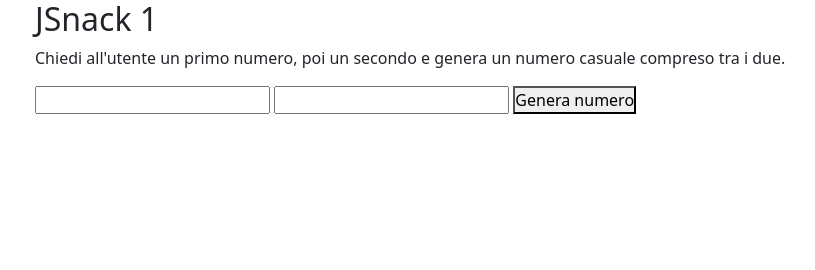
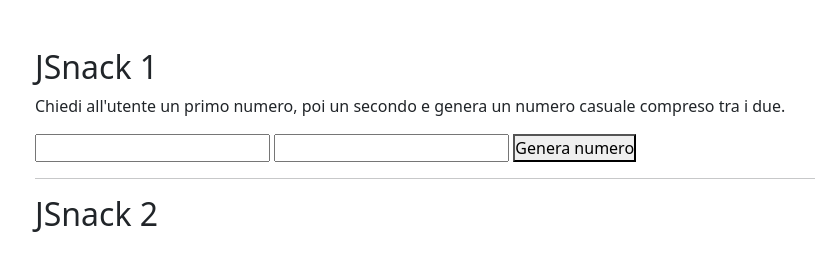
Before and after one commit to MarcoMazzeo01/js-jsnacks-blocco-3, a plain HTML site: page index.html in a window 1280 px wide. Shown: the whole page, without its empty margins (47-862 px from the left). Drawn offline with nearby package versions, Linux system fonts and the light colour scheme.

```diff
--- a/index.html
+++ b/index.html
@@ -21,7 +21,9 @@
 </head>
 <body>
 
-    <div class="container">
+    <div class="container mt-5 mb-5">
+
+        <!-- * JSNACK 1 * -->
         <section id="jsnack1">
             <h2>JSnack 1</h2>
             <p>Chiedi all'utente un primo numero, poi un secondo e genera un numero casuale compreso tra i due.</p>
@@ -30,6 +32,14 @@
             <input type="text" name="number2" id="n2">
             <button type="button" id="js1_button">Genera numero</button>
         </section>
+
+        <hr>
+
+        <section id="jsnack2">
+            <h2>JSnack 2</h2>
+            <p></p>
+        </section>
+
     </div>
 
     <!-- bootstrap / javascript -->
```
